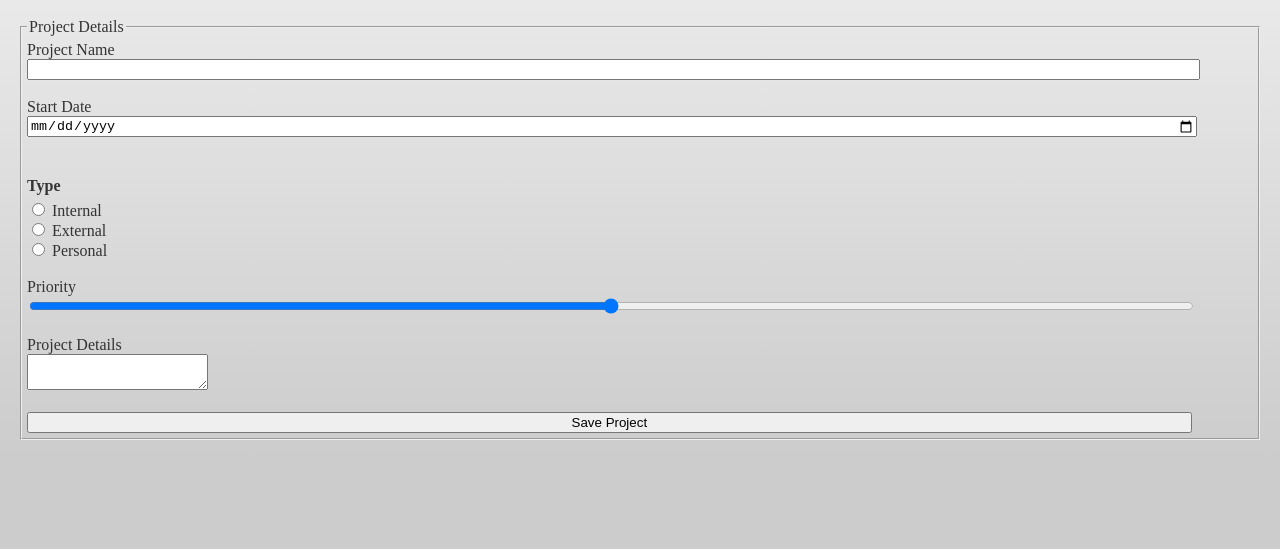
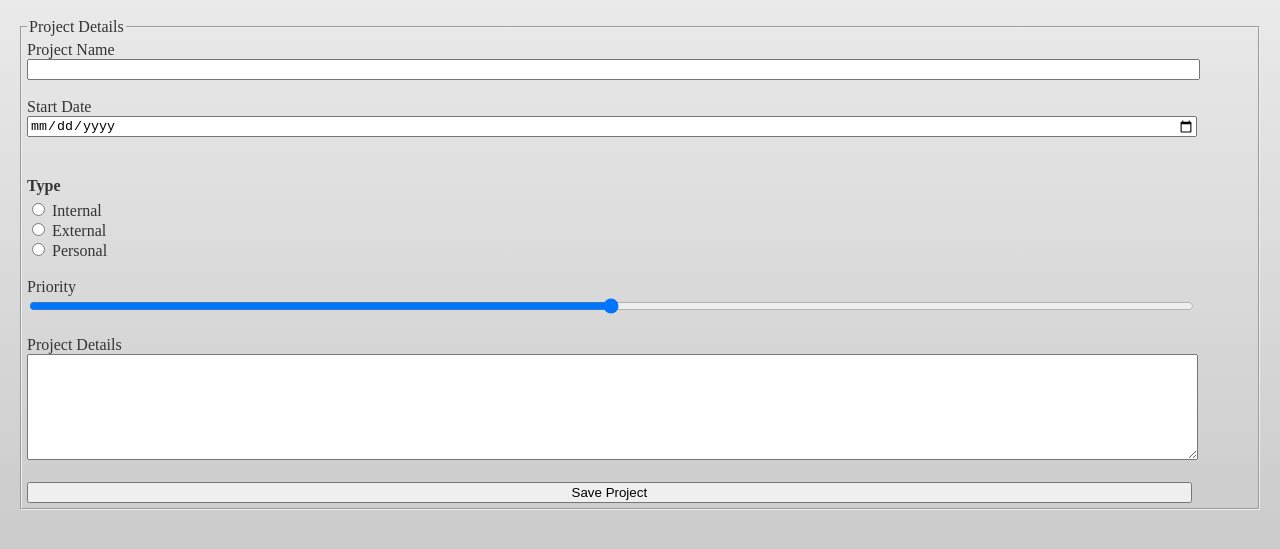
Before and after one commit to deusduke/FullSail_VF_Project04, a plain HTML site: page additem.html in a window 1280 px wide. Shown: the part 77-626 px from the top of the page. Drawn offline with Linux system fonts and the light colour scheme.

Commit message:
styled the text area

```diff
--- a/css/styles.css
+++ b/css/styles.css
@@ -93,6 +93,11 @@ input[type=text], input[type=date], input[type=button], input[type=range]  {
 	width: 95%;
 }
 
+textarea {
+	width: 95%;
+	min-height: 100px;
+}
+
 fieldset {
 	margin: 0;
 	padding: 5px;
```
